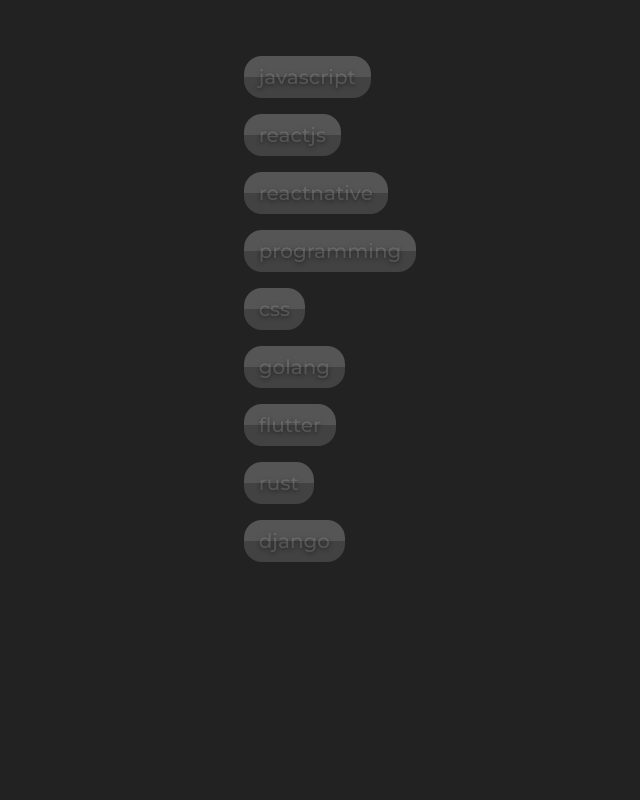
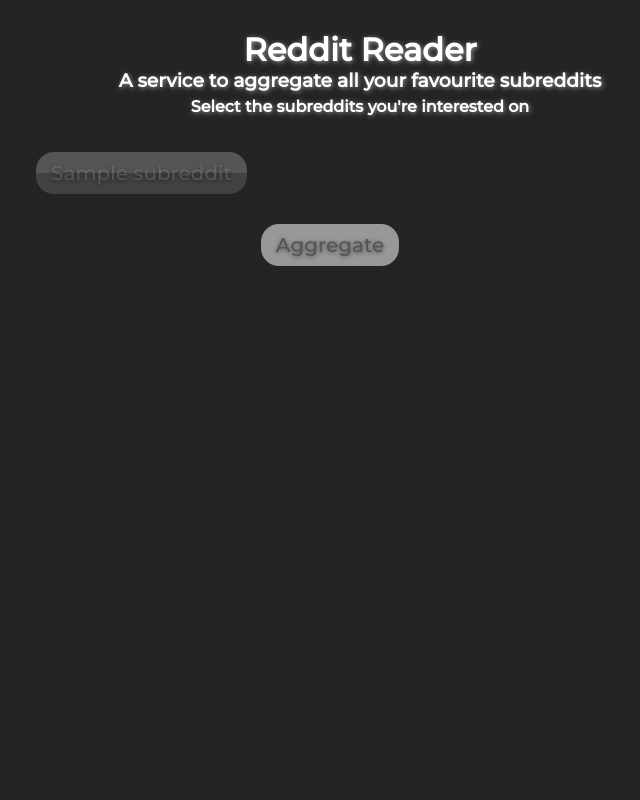
Before and after one commit to RominaSCH/python_challenge, a Flask app: template day_eleven/templates/home.html in a window 1280 px wide. Shown: the whole page, without its empty margins (310-950 px from the left). Run offline with Flask 2, Linux system fonts and the light colour scheme; the template is opened without the code that fills it: most values are stand-ins (such as "Sample title", 1, 10 or a date in 2020).

Commit message:
css add nico's

```diff
--- /dev/null
+++ b/day_eleven/main.py
@@ -0,0 +1,33 @@
+from flask import Flask, render_template, request
+from scrapper import aggregate_subreddits
+
+app = Flask("RedditNews")
+
+subreddits = [
+    "javascript",
+    "reactjs",
+    "reactnative",
+    "programming",
+    "css",
+    "golang",
+    "flutter",
+    "rust",
+    "django"
+]
+
+@app.route("/")
+def home():
+  return render_template("home.html", subreddits=subreddits)
+
+
+@app.route("/read")
+def read():
+  selected = []
+  for subreddit in subreddits:
+    if subreddit in request.args:
+      selected.append(subreddit)
+  posts = aggregate_subreddits(selected)
+  posts.sort(key=lambda post: post['votes'], reverse=True)
+  return render_template("read.html", selected=selected, posts=posts)
+
+app.run(host="0.0.0.0")
--- /dev/null
+++ b/day_eleven/scrapper.py
@@ -0,0 +1,44 @@
+import requests
+from bs4 import BeautifulSoup
+
+headers = {'User-Agent': 'Mozilla/5.0 (Macintosh; Intel Mac OS X 10_9_3) AppleWebKit/537.36 (KHTML, like Gecko) Chrome/35.0.1916.47 Safari/537.36'}
+
+
+def extract_post(html, subreddit):
+  votes = html.find("div", {"class":"_1rZYMD_4xY3gRcSS3p8ODO"})
+  if votes:
+    votes = votes.string
+  title = html.find("h3", {"class":"_eYtD2XCVieq6emjKBH3m"})
+  if title:
+    title = title.string
+  link = html.find("a", {"class":"SQnoC3ObvgnGjWt90zD9Z _2INHSNB8V5eaWp4P0rY_mE"})
+  if link:
+    link = link['href']
+  if votes and title and link:
+    return {'votes':int(votes), 'title':title, 'link':link, 'subreddit':subreddit}
+  else:
+    return None
+
+def scrape_subreddit(subreddit):
+  all_posts = []
+  try:
+    url = f"https://www.reddit.com/r/{subreddit}/top/?t=month"
+    request = requests.get(url, headers=headers)
+    soup = BeautifulSoup(request.text, "html.parser")
+    post_container = soup.find("div", {"class":"rpBJOHq2PR60pnwJlUyP0"})
+    if post_container:
+      posts = post_container.find_all("div", {"class": None}, recursive=False)
+      for post in posts:
+        exctracted_post = extract_post(post, subreddit)
+        if exctracted_post:
+          all_posts.append(exctracted_post)
+  except Exception:
+    pass
+  return all_posts
+
+def aggregate_subreddits(subreddits):
+  aggregated = []
+  for subreddit in subreddits:
+    posts = scrape_subreddit(subreddit)
+    aggregated = aggregated + posts
+  return aggregated
--- a/day_eleven/templates/home.html
+++ b/day_eleven/templates/home.html
@@ -1,139 +1,148 @@
 <!DOCTYPE html>
-<html lang="en">
+<html>
+
 <head>
-    <meta charset="UTF-8">
-    <meta http-equiv="X-UA-Compatible" content="IE=edge">
-    <meta name="viewport" content="width=device-width, initial-scale=1.0">
-    <title>Document</title>
+	<title>
+		Reddit Reader
+	</title>
+	<!-- <link href="https://andybrewer.github.io/mvp/mvp.css" rel="stylesheet"></link> -->
 	<style>
 		@import url('https://fonts.googleapis.com/css2?family=Montserrat:wght@200;300;500&display=swap');
-        body{
-            margin:0;
+		:root {
+			--basic-color: #242424;
+		}
+
+		* {
 			padding: 0;
-            background: #222;
-            display: flex;
-            justify-content: center;
-            align-items: center;
-            /* min-height: 100vh; */
+			margin: 0;
 			font-family: 'Montserrat', sans-serif;
 		}
-        .container{
-            /* max-width: 1200px; */
+
+		body {
+			background: var(--basic-color);
+			color: #fff;
+			display: flex;
+
+			flex-direction: column;
+			min-height: 100vh;
+			text-align: center;
+		}
+
+		header {
+			width: 100%;
+			height: auto;
+			text-shadow: 1px 1px 5px rgba(150, 150, 150, 1);
+			margin: 30px;
+		}
+
+		.container {
+			max-width: 600px;
 			margin: 0 auto;
 			display: flex;
-            flex-direction: column;
+			/* flex-direction: column; */
 			flex-wrap: wrap;
-            margin-top: 50px;
 		}
-        .container div{
+
+		.container div {
 			margin: 6px;
 		}
-        .container div label{
+
+		.container div label {
 			cursor: pointer;
 		}
-        .container div label input[type="checkbox"]{
+
+		.container div label input[type="checkbox"] {
 			display: none;
 		}
-        .container div label span{
+
+		.container div label span {
 			position: relative;
 			display: inline-block;
 			background: #424242;
 			padding: 9px 15px;
 			color: #555;
-            text-shadow: 0 1px 4px rgba(0,0,0,.5);
+			text-shadow: 0 1px 4px rgba(0, 0, 0, .5);
 			border-radius: 18px;
 			font-size: 20px;
 			transition: 0.5s;
 			user-select: none;
 			overflow: hidden;
 		}
-        .container div label span:before{
+
+		.container div label span:before {
 			content: "";
 			position: absolute;
 			top: 0;
 			left: 0;
 			width: 100%;
 			height: 50%;
-            background: rgba(255,255,255,.1);
+			background: rgba(255, 255, 255, .1);
 		}
-        .container div:nth-child(3n+1) label input[type="checkbox"]:checked ~ span{
+
+		.container div:nth-child(3n+1) label input[type="checkbox"]:checked~span {
 			color: #fff;
 			background: #e91e63;
 			box-shadow: 0 2px 20px #e91e63;
 		}
-        .container div:nth-child(3n+2) label input[type="checkbox"]:checked ~ span{
+
+		.container div:nth-child(3n+2) label input[type="checkbox"]:checked~span {
 			color: #fff;
-            background:#ffeb3b;
+			background: #ffeb3b;
 			box-shadow: 0 2px 20px #ffeb3b;
 		}
-        .container div:nth-child(3n) label input[type="checkbox"]:checked ~ span{
+
+		.container div:nth-child(3n) label input[type="checkbox"]:checked~span {
 			color: #fff;
 			background: #2e2efe;
 			box-shadow: 0 2px 20px #2e2efe;
 		}
-        /* .container div label input[type="checkbox"]:checked ~ span{
+
+		button {
+			margin-top: 20px;
+			background: #999797;
+			padding: 9px 15px;
+			color: #555;
+			text-shadow: 0 1px 4px rgba(0, 0, 0, .5);
+			border-radius: 18px;
+			font-size: 20px;
+			border: none;
+			transition: .5s;
+		}
+
+		button:active, button:hover {
 			background: #fff;
-        } */
+			color: #555;
+			box-shadow: 0 2px 20px #fff;
+		}
 
-
+		h4 {
+			margin-top: 5px;
+		}
 	</style>
 </head>
+
 <body>
+	<header>
+		<h1>Reddit Reader</h1>
+		<h3>A service to aggregate all your favourite subreddits</h3>
+		<h4>Select the subreddits you're interested on</h4>
+	</header>
+	<main>
+		<form action="/read">
 			<div class="container">
+				{% for subreddit in subreddits %}
 				<div>
 					<label>
-                <input type="checkbox" name="">
-                <span class="list">javascript</span>
+            <input type="checkbox" name="{{subreddit}}" id="{{subreddit}}" />
+            <span for="{{subreddit}}">{{subreddit}}
+            </span>
           </label>
         </div>
-        <div>
-            <label>
-                <input type="checkbox" name="">
-                <span class="list">reactjs</span>
-            </label>
+        {% endfor %}
       </div>
-        <div>
-            <label>
-                <input type="checkbox" name="">
-                <span class="list">reactnative</span>
-            </label>
-        </div>
-        <div>
-            <label>
-                <input type="checkbox" name="">
-                <span class="list">programming</span>
-            </label>
-        </div>
-        <div>
-            <label>
-                <input type="checkbox" name="">
-                <span class="list">css</span>
-            </label>
-        </div>
-        <div>
-            <label>
-                <input type="checkbox" name="">
-                <span class="list">golang</span>
-            </label>
-        </div>
-        <div>
-            <label>
-                <input type="checkbox" name="">
-                <span class="list">flutter</span>
-            </label>
-        </div>
-        <div>
-            <label>
-                <input type="checkbox" name="">
-                <span class="list">rust</span>
-            </label>
-        </div>
-        <div>
-            <label>
-                <input type="checkbox" name="">
-                <span class="list">django</span>
-            </label>
-        </div>
-    </div>
+      <button type="submit">Aggregate</button>
+    </form>
+  </main>
 </body>
+
 </html>
```
Also changed, not shown: day_eleven/templates/read.html (added, +65 -0 lines). Lines whose indentation alone changed are shown as unchanged.
